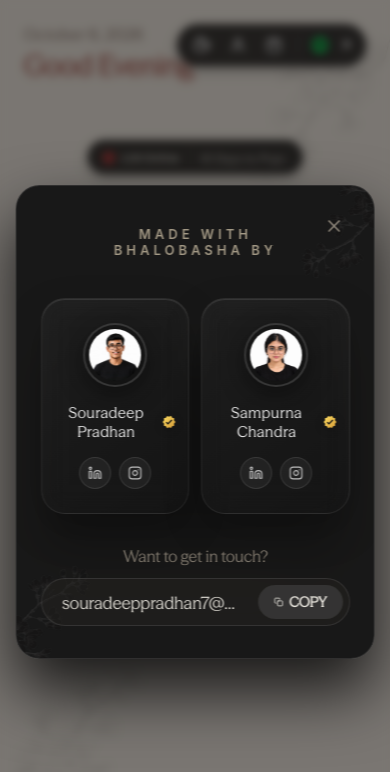
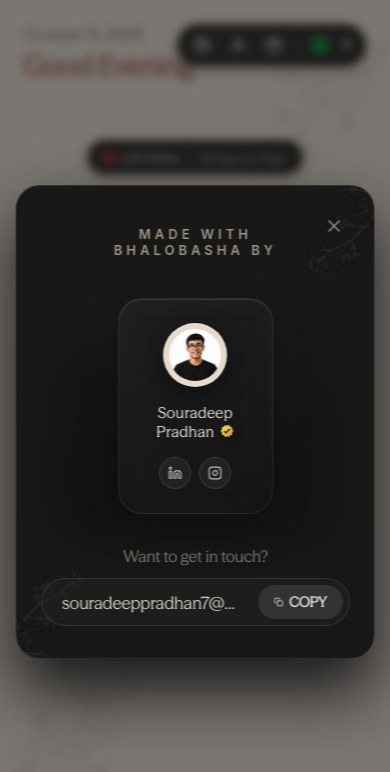
Before and after one commit to pradhan-not-found/The-Radio-, a React (Vite) app: page / in a window 390 px wide. Both pictures are taken after a click on the button 238 px from the left and 45 px from the top of the page. Shown: the top 772 px of the page. Built offline with nearby package versions, Linux system fonts and the light colour scheme.

Commit message:
feat: add professional light shimmer loaders, remove Sampurna from creators, fix verified tick layout on mobile wrap

```diff
--- a/src/App.tsx
+++ b/src/App.tsx
@@ -3,7 +3,6 @@ import html2canvas from 'html2canvas';
 import { Radio } from "./components/Radio";
 import flowerImg from "./assets/flower.png";
 import souradeep from "./assets/souradeep.png";
-import sampurna from "./assets/sampurna.png";
 import spotify from "./assets/spotify.png";
 import { QRCodeCanvas } from 'qrcode.react';
 
@@ -268,28 +267,10 @@ export function App() {
             <div className="creator-cards-container">
               <div className="creator-card-lg">
                 <img src={souradeep} alt="Souradeep Pradhan" className="creator-avatar-lg" loading="eager" fetchPriority="high" />
-                <h4 className="creator-name-lg">Souradeep Pradhan <VerifiedTick /></h4>
-                <div className="creator-socials">
-                  <a href="#" className="social-icon" title="LinkedIn">
-                    <svg xmlns="http://www.w3.org/2000/svg" viewBox="0 0 24 24" fill="none" stroke="currentColor" strokeWidth="2" strokeLinecap="round" strokeLinejoin="round">
-                      <path d="M16 8a6 6 0 0 1 6 6v7h-4v-7a2 2 0 0 0-2-2 2 2 0 0 0-2 2v7h-4v-7a6 6 0 0 1 6-6z"></path>
-                      <rect x="2" y="9" width="4" height="12"></rect>
-                      <circle cx="4" cy="4" r="2"></circle>
-                    </svg>
-                  </a>
-                  <a href="#" className="social-icon" title="Instagram">
-                    <svg xmlns="http://www.w3.org/2000/svg" viewBox="0 0 24 24" fill="none" stroke="currentColor" strokeWidth="2" strokeLinecap="round" strokeLinejoin="round">
-                      <rect x="2" y="2" width="20" height="20" rx="5" ry="5"></rect>
-                      <path d="M16 11.37A4 4 0 1 1 12.63 8 4 4 0 0 1 16 11.37z"></path>
-                      <line x1="17.5" y1="6.5" x2="17.51" y2="6.5"></line>
-                    </svg>
-                  </a>
-                </div>
-              </div>
-
-              <div className="creator-card-lg">
-                <img src={sampurna} alt="Sampurna Chandra" className="creator-avatar-lg" loading="eager" fetchPriority="high" />
-                <h4 className="creator-name-lg">Sampurna Chandra <VerifiedTick /></h4>
+                <h4 className="creator-name-lg">
+                  Souradeep Pradhan
+                  <VerifiedTick />
+                </h4>
                 <div className="creator-socials">
                   <a href="#" className="social-icon" title="LinkedIn">
                     <svg xmlns="http://www.w3.org/2000/svg" viewBox="0 0 24 24" fill="none" stroke="currentColor" strokeWidth="2" strokeLinecap="round" strokeLinejoin="round">
--- a/src/index.css
+++ b/src/index.css
@@ -979,7 +979,11 @@ body {
   object-fit: cover;
   border: 2px solid rgba(255, 255, 255, 0.15);
   padding: 4px;
-  background: rgba(0, 0, 0, 0.2);
+  background: #e4dbcd;
+  background-image: linear-gradient(to right, #e4dbcd 0%, #f2ebd9 20%, #e4dbcd 40%, #e4dbcd 100%);
+  background-repeat: no-repeat;
+  background-size: 800px 100%;
+  animation: shimmer-light 1.5s infinite linear;
   margin-bottom: 24px;
   box-shadow: 0 8px 24px rgba(0,0,0,0.4);
   transition: transform 0.4s cubic-bezier(0.16, 1, 0.3, 1), border-color 0.4s;
@@ -997,11 +1001,14 @@ body {
   color: #fff;
   font-weight: normal;
   margin-bottom: 24px;
-  display: flex;
-  align-items: center;
-  justify-content: center;
-  gap: 8px;
   text-align: center;
+}
+
+.creator-name-lg svg {
+  display: inline-block;
+  vertical-align: middle;
+  margin-left: 8px;
+  margin-top: -4px; /* Slight visual adjustment for the font */
 }
 
 .creator-socials {
@@ -1412,10 +1419,19 @@ body {
   object-fit: cover;
 }
 
+@keyframes shimmer-light {
+  0% { background-position: -400px 0; }
+  100% { background-position: 400px 0; }
+}
+
 .digital-placeholder {
   width: 100%;
   height: 100%;
-  background: linear-gradient(135deg, #333, #111);
+  background: #e4dbcd;
+  background-image: linear-gradient(to right, #e4dbcd 0%, #f2ebd9 20%, #e4dbcd 40%, #e4dbcd 100%);
+  background-repeat: no-repeat;
+  background-size: 800px 100%;
+  animation: shimmer-light 1.5s infinite linear;
 }
 
 .digital-info {
@@ -1711,7 +1727,10 @@ body {
   .creator-name-lg {
     font-size: 15px;
     margin-bottom: 16px;
-    gap: 4px;
+  }
+
+  .creator-name-lg svg {
+    margin-left: 6px;
   }
 
   .creator-name-lg svg {
@@ -1924,6 +1943,11 @@ body {
   height: 48px;
   border-radius: 8px;
   object-fit: cover;
+  background: #e4dbcd;
+  background-image: linear-gradient(to right, #e4dbcd 0%, #f2ebd9 20%, #e4dbcd 40%, #e4dbcd 100%);
+  background-repeat: no-repeat;
+  background-size: 800px 100%;
+  animation: shimmer-light 1.5s infinite linear;
 }
 
 .track-info {
```
